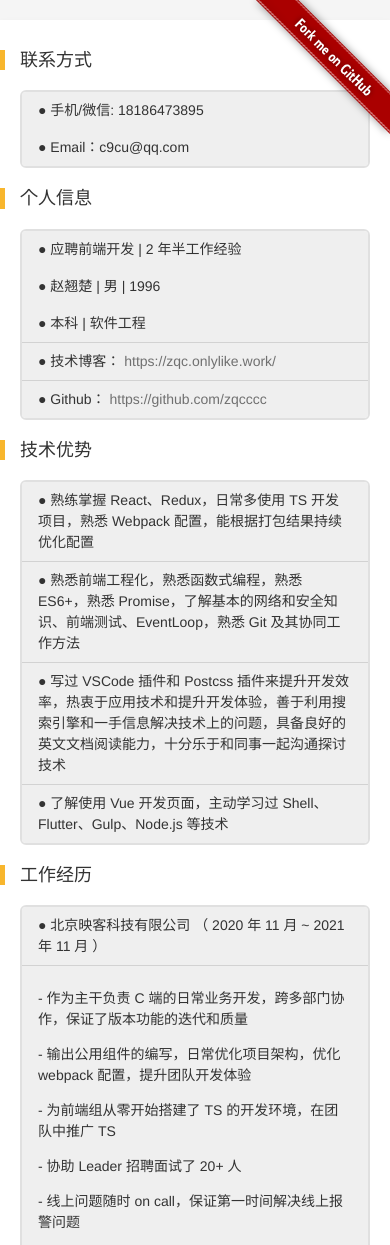
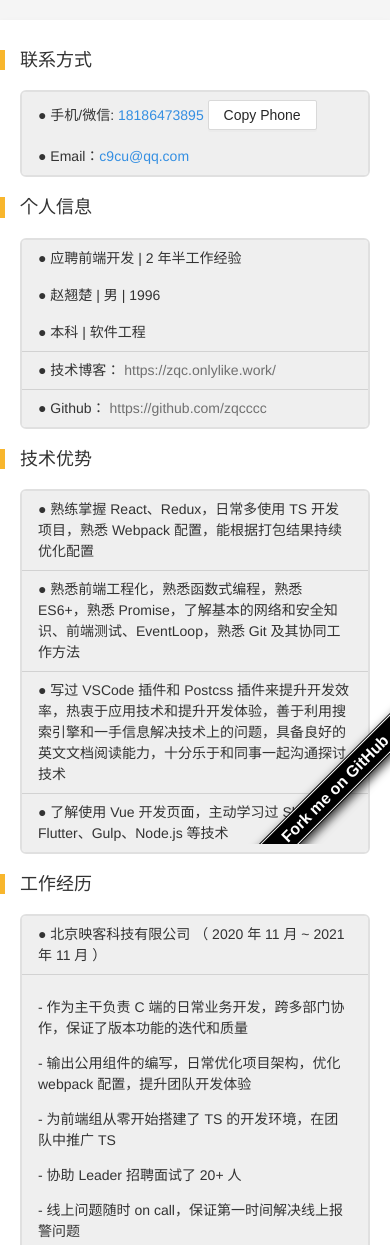
Before and after one commit to zqcccc/resume-boilerplate, a website: page src/index.html in a window 390 px wide. Shown: the top 1245 px of the page. Drawn offline with Linux system fonts and the light colour scheme.

Commit message:
change fork img to css add add copy button

```diff
--- a/src/index.html
+++ b/src/index.html
@@ -44,6 +44,74 @@
         border-left: 5px solid #f8b62d;
         font-size: 18px;
       }
+      .tooltip {
+        opacity: 0;
+        width: 0;
+        height: 0;
+        position: relative;
+        display: inline-block;
+      }
+      .tooltip button:hover, .tooltip button:focus {
+        border-color: #efb74d;
+        color: #efb74d;
+      }
+      @media (max-width: 576px) {
+        .tooltip {
+          opacity: 1;
+          width: auto;
+          height: auto;
+        }
+        .tooltip button {
+          border: 1px solid transparent;
+          box-shadow: 0 2px #00000004;
+          outline: 0;
+          -webkit-user-select: none;
+          -moz-user-select: none;
+          -ms-user-select: none;
+          user-select: none;
+          touch-action: manipulation;
+          height: 30px;
+          padding: 4px 15px;
+          font-size: 14px;
+          border-radius: 2px;
+          color: #000000d9;
+          border-color: #d9d9d9;
+          background: #fff;
+        }
+      }
+
+      .tooltip .tooltiptext {
+        visibility: hidden;
+        width: 140px;
+        background-color: #555;
+        color: #fff;
+        text-align: center;
+        border-radius: 6px;
+        padding: 5px;
+        position: absolute;
+        z-index: 1;
+        bottom: 150%;
+        left: 50%;
+        margin-left: -75px;
+        opacity: 0;
+        transition: opacity 0.3s;
+      }
+
+      .tooltip .tooltiptext::after {
+        content: "";
+        position: absolute;
+        top: 100%;
+        left: 50%;
+        margin-left: -5px;
+        border-width: 5px;
+        border-style: solid;
+        border-color: #555 transparent transparent transparent;
+      }
+
+      .tooltip:hover .tooltiptext {
+        visibility: visible;
+        opacity: 1;
+      }
     </style>
   </head>
 
@@ -55,13 +123,70 @@
         your experience.
       </p>
     <![endif]-->
-    <a href="https://github.com/zqcccc/resume-boilerplate">
+    <!-- <a href="https://github.com/zqcccc/resume-boilerplate">
       <img
         style="position: absolute; z-index: 5; top: 0; right: 0; border: 0"
         src="/img/fork.png"
         alt="Fork me on GitHub"
       />
-    </a>
+    </a> -->
+    <style>
+      #forkongithub {
+        position: fixed;
+        display: block;
+        right: 0;
+        bottom: 0;
+        width: 150px;
+        overflow: hidden;
+        height: 150px;
+        z-index: 999;
+      }
+      #forkongithub a {
+        background: #000;
+        color: #fff;
+        text-decoration: none;
+        font-family: arial, sans-serif;
+        text-align: center;
+        font-weight: bold;
+        padding: 5px 40px;
+        font-size: 1rem;
+        line-height: 1.2rem;
+        position: relative;
+        transition: 0.5s;
+        width: 250px;
+        position: absolute;
+        top: 80px;
+        left: -30px;
+        transform: rotate(-45deg);
+        -webkit-transform: rotate(-45deg);
+        -ms-transform: rotate(-45deg);
+        -moz-transform: rotate(-45deg);
+        -o-transform: rotate(-45deg);
+        box-shadow: 4px 4px 10px rgba(0, 0, 0, 0.8);
+      }
+
+      #forkongithub a:hover {
+        background: #c11;
+        color: #fff;
+      }
+
+      #forkongithub a::before,
+      #forkongithub a::after {
+        content: "";
+        width: 100%;
+        display: block;
+        position: absolute;
+        top: 1px;
+        left: 0;
+        height: 1px;
+        background: #fff;
+      }
+
+      #forkongithub a::after {
+        bottom: 1px;
+        top: auto;
+      }
+    </style><div id="forkongithub"><a href="https://github.com/zqcccc/resume-boilerplate">Fork me on GitHub</a></div>
 
     <main class="page shadow-2">
       <section>
@@ -69,8 +194,15 @@
         <div class="boxes">
           <div class="box bg-gray-lightest p-y-0">
             <div class="row g-32">
-              <div class="col-4 p-y-8">● 手机/微信: 18186473895</div>
-              <div class="col-4 p-y-8">● Email：c9cu@qq.com</div>
+              <div class="col-4 p-y-8">● 手机/微信: <a id="my-phone" href="tel:+8618186473895">18186473895</a>
+                <div class="tooltip">
+                  <button onclick="myFunction()" onmouseout="outFunc()">
+                    <span class="tooltiptext" id="myTooltip">Copy to clipboard</span>
+                    Copy Phone
+                    </button>
+                  </div>
+              </div>
+              <div class="col-4 p-y-8">● Email：<a href= "mailto:c9cu@qq.com">c9cu@qq.com</a></div>
               <!-- <div class="col-4 p-y-8">● </div> -->
             </div>
           </div>
@@ -354,5 +486,22 @@
         <a href="https://github.com/snack-ui/snack" target="_blank">snack</a>
       </p>
     </footer>
+
+  <script>
+    function myFunction() {
+      var copyText = document.getElementById("my-phone");
+      // copyText.select();
+      // copyText.setSelectionRange(0, 99999);
+      navigator.clipboard.writeText(copyText.innerHTML);
+
+      var tooltip = document.getElementById("myTooltip");
+      tooltip.innerHTML = "Copied: " + copyText.innerHTML;
+    }
+
+    function outFunc() {
+      var tooltip = document.getElementById("myTooltip");
+      tooltip.innerHTML = "Copy to clipboard";
+    }
+    </script>
   </body>
 </html>
```
